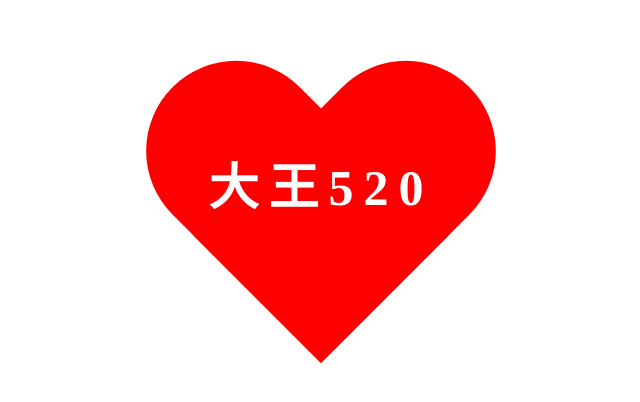
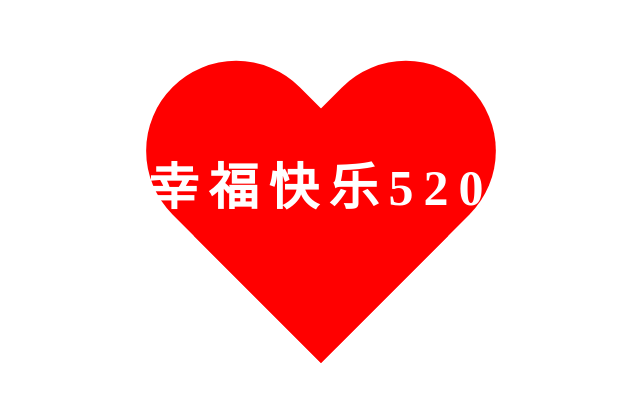
Before and after one commit to wutianqiao/demo, a plain HTML site: page heart.html in a window 1280 px wide. Shown: the part 190-592 px from the top of the page, without its empty margins (319-959 px from the left). Drawn offline with Linux system fonts and the light colour scheme.

Commit message:
Update heart.html

```diff
--- a/heart.html
+++ b/heart.html
@@ -79,7 +79,7 @@
 </head>
 <body>
   <div class="heart">
-  	<div class="con">大王520</div>
+  	<div class="con">幸福快乐520</div>
   </div>
 </body>
 </html>
```
